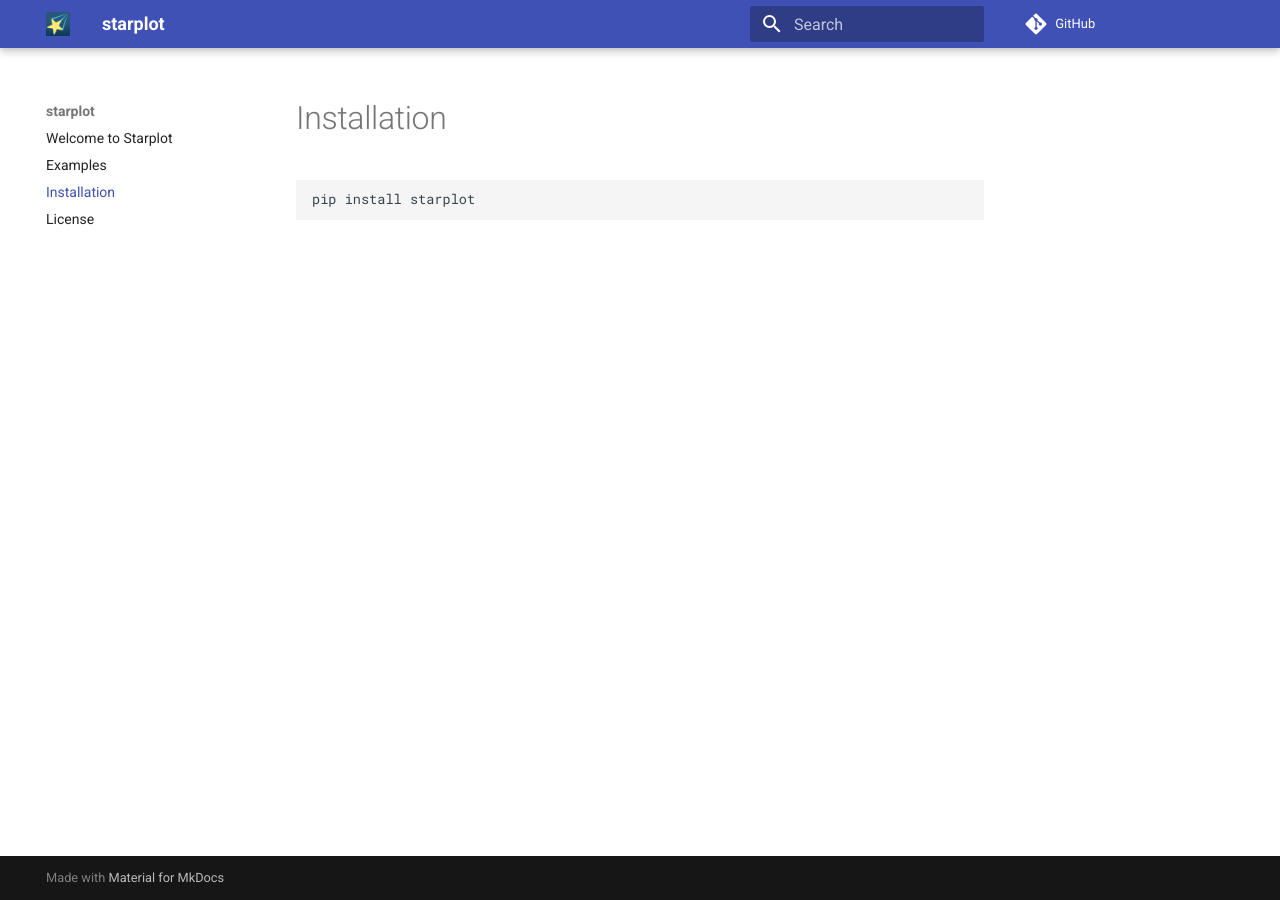
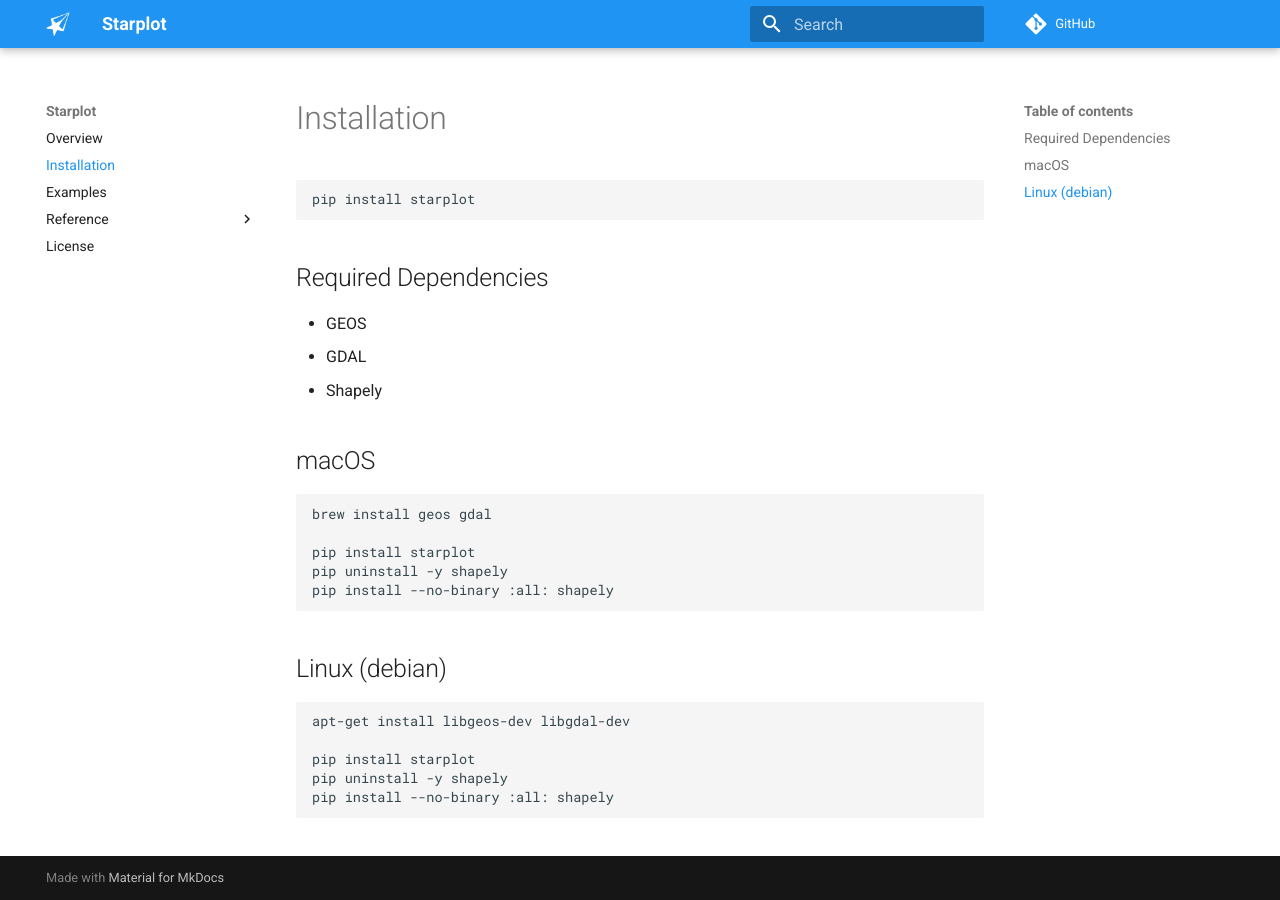
Before and after one commit to steveberardi/starplot, an MkDocs documentation site: the page built from docs/installation.md, in a window 1280 px wide. Built offline with MkDocs 1.6.1 and Material for MkDocs 9.7.7, drawn with Linux system fonts in a browser that asks for light colours; comment, search, counter and statistics services are not loaded.

````diff
--- a/docs/installation.md
+++ b/docs/installation.md
@@ -3,3 +3,31 @@
 ```
 pip install starplot
 ```
+
+## Required Dependencies
+
+- GEOS
+- GDAL
+- Shapely
+
+
+## macOS
+```shell
+brew install geos gdal
+
+pip install starplot
+pip uninstall -y shapely
+pip install --no-binary :all: shapely
+
+```
+
+## Linux (debian)
+
+```shell
+apt-get install libgeos-dev libgdal-dev
+
+pip install starplot
+pip uninstall -y shapely
+pip install --no-binary :all: shapely
+
+```
--- a/mkdocs.yml
+++ b/mkdocs.yml
@@ -1,9 +1,40 @@
-site_name: starplot
+site_name: Starplot
 repo_url: https://github.com/steveberardi/starplot
+
+nav:
+    - Overview: index.md
+    - Installation: installation.md
+    - Examples: examples.md
+    - Reference:
+        - starplot.MapPlot: reference-mapplot.md
+        - starplot.Projection: reference-projection.md
+        - starplot.PlotStyle: reference-plotstyle.md
+        - starplot.SkyObject: reference-skyobject.md
+        - starplot.ZenithPlot: reference-zenithplot.md
+    - License: license.md
 
 theme:
   name: material
   palette:
-    scheme: blue
+    primary: blue
     accent: blue
-  logo: images/logo.png
+  logo: images/mono.png
+
+plugins:
+  - search
+  - mkdocstrings:
+      handlers:
+        python:
+          options:
+            show_source: false
+
+
+
+markdown_extensions:
+  - pymdownx.highlight:
+      anchor_linenums: true
+      line_spans: __span
+      pygments_lang_class: true
+  - pymdownx.inlinehilite
+  - pymdownx.snippets
+  - pymdownx.superfences
--- a/src/starplot/__init__.py
+++ b/src/starplot/__init__.py
@@ -2,6 +2,8 @@
 
 __version__ = "0.1.2"
 
+from .base import StarPlot # noqa: F401
 from .zenith import ZenithPlot  # noqa: F401
-from .map import MapPlot  # noqa: F401
+from .map import MapPlot, Projection  # noqa: F401
+from .models import SkyObject  # noqa: F401
 from .styles import PlotStyle  # noqa: F401
````
Also changed, not shown: docs/index.md (+22 -14 lines), docs/reference-mapplot.md (added, +7 -0 lines), docs/reference-plotstyle.md (added, +6 -0 lines), docs/reference-projection.md (added, +3 -0 lines), docs/reference-skyobject.md (added, +6 -0 lines), docs/reference-zenithplot.md (added, +2 -0 lines), docs/images/mercator-orion.png (added), docs/images/mono.png (added), docs/images/mono.svg (added), 2 other files.
